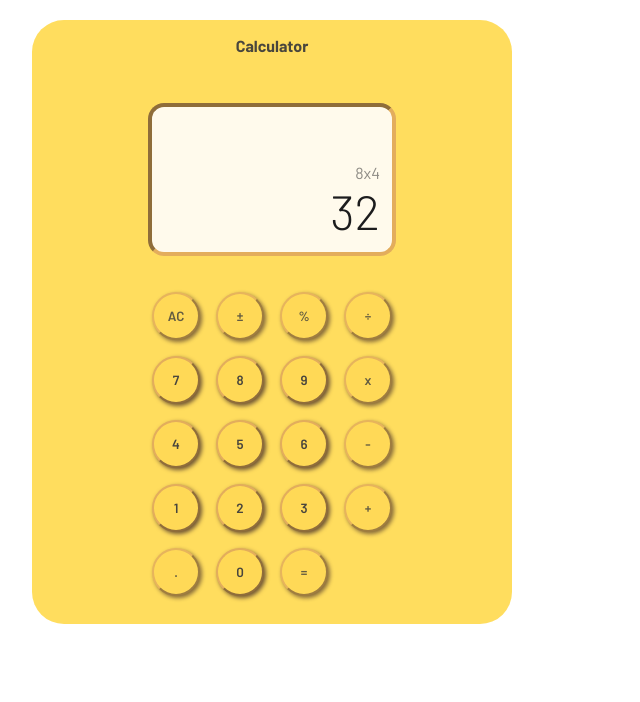
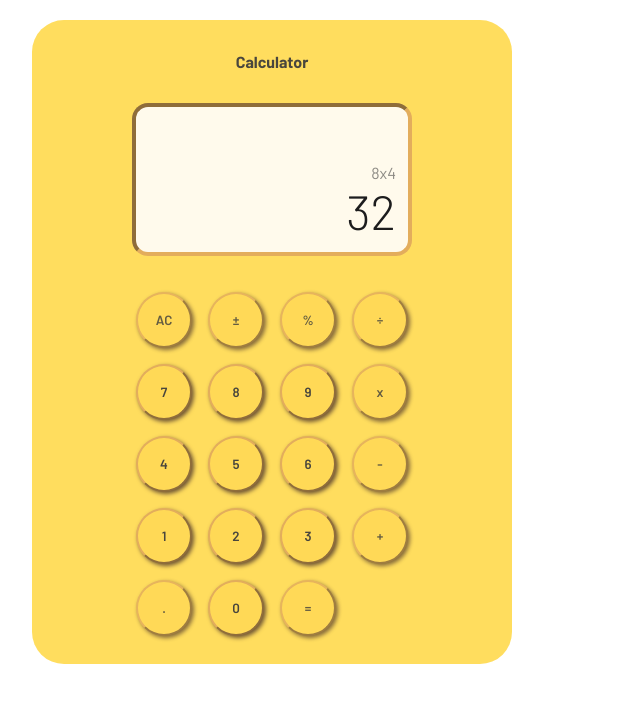
Before and after one commit to emmymitch/calculator, a plain HTML site: page index.html in a window 1280 px wide. Shown: the whole page, without its empty margins (0-640 px from the left). Drawn offline with Linux system fonts and the light colour scheme.

Commit message:
Adjusted header layout

```diff
--- a/_button-style.scss
+++ b/_button-style.scss
@@ -1,6 +1,6 @@
 .button{
-    width: 3rem;
-    height: 3rem;
+    width: 3.5rem;
+    height: 3.5rem;
     margin: 0.25rem;
 
     border: 0.125rem outset $colour-border;
--- a/_header.scss
+++ b/_header.scss
@@ -1,5 +1,6 @@
 header{
-    padding: 1rem;
+    margin: 2rem;
+    margin-bottom: 0;
 
     display: flex;
     justify-content: center;
```
Also changed, not shown: main.css.
